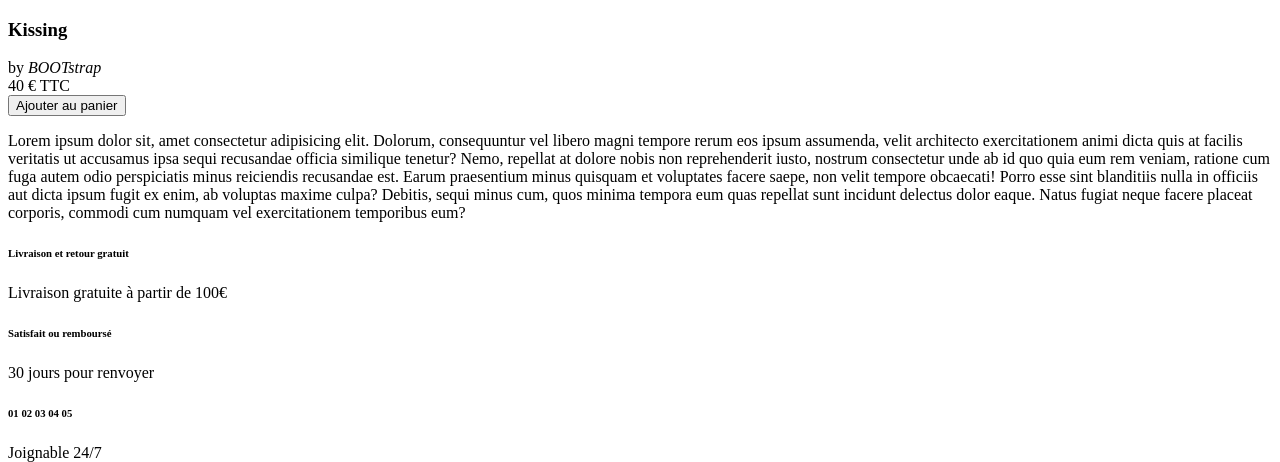
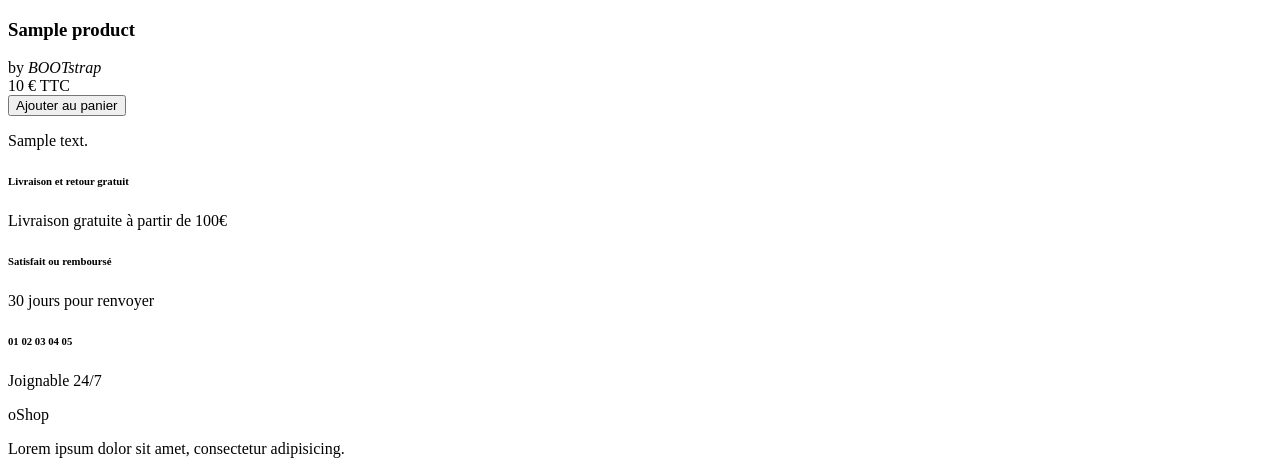
Before and after one commit to jimmy-martin/e-commerce-frontoffice, a PHP site: template app/views/product.details.tpl.php in a window 1280 px wide. Shown: the part 456-918 px from the top of the page. Run offline with PHP 8.4, Linux system fonts and the light colour scheme; the template is opened without the code that fills it: most values are stand-ins (such as "Sample title", 1, 10 or a date in 2020).

Commit message:
dynamisation page produit (sauf nom de la marque du produit)

```diff
--- a/app/controllers/CatalogController.php
+++ b/app/controllers/CatalogController.php
@@ -54,9 +54,11 @@
         $product = $productModel->find($params['id']);
 
         // dump($params);
-        // dump($product);
+        dump($product);
         // dump($productModel->findAll());
 
-        $this->show('product.details');
+        $this->show('product.details', [
+            'product' => $product
+        ]);
     }
 }
--- a/app/views/product.details.tpl.php
+++ b/app/views/product.details.tpl.php
@@ -16,24 +16,27 @@
       <div class="col-lg-6 col-sm-12">
         <div class="product-image">
           <a href="detail.html" class="product-hover-overlay-link">
-              <img src="<?= $absoluteURL ?>/assets/images/produits/1-kiss.jpg" alt="product" class="img-fluid">
+            <img src="<?= $absoluteURL ?>/<?= $viewVars['product']->getPicture() ?>" alt="product" class="img-fluid">
           </a>
         </div>
       </div>
       <div class="col-lg-6 col-sm-12">
         <div class="mb-3">
-            <h3 class="h3 text-uppercase mb-1">Kissing</h3>
+          <h3 class="h3 text-uppercase mb-1"><?= $viewVars['product']->getName() ?></h3>
           <div class="text-muted">by <em>BOOTstrap</em></div>
           <div>
+            <!-- Je dynamise l'affichage de la note  -->
+            <?php for ($i = 1; $i <= 5; $i++) :
+              if ($i <= $viewVars['product']->getRate()) : ?>
                 <i class="fa fa-star"></i>
-              <i class="fa fa-star"></i>
-              <i class="fa fa-star"></i>
-              <i class="fa fa-star"></i>
+              <?php else : ?>
                 <i class="fa fa-star-o"></i>
+              <?php endif ?>
+            <?php endfor ?>
           </div>
         </div>
         <div class="my-2">
-            <div class="text-muted"><span class="h4">40 €</span> TTC</div>
+          <div class="text-muted"><span class="h4"><?= $viewVars['product']->getPrice() ?> €</span> TTC</div>
         </div>
         <div class="product-action-buttons">
           <form action="" method="post">
@@ -43,7 +46,7 @@
         </div>
         <div class="mt-5">
           <p>
-              Lorem ipsum dolor sit, amet consectetur adipisicing elit. Dolorum, consequuntur vel libero magni tempore rerum eos ipsum assumenda, velit architecto exercitationem animi dicta quis at facilis veritatis ut accusamus ipsa sequi recusandae officia similique tenetur? Nemo, repellat at dolore nobis non reprehenderit iusto, nostrum consectetur unde ab id quo quia eum rem veniam, ratione cum fuga autem odio perspiciatis minus reiciendis recusandae est. Earum praesentium minus quisquam et voluptates facere saepe, non velit tempore obcaecati! Porro esse sint blanditiis nulla in officiis aut dicta ipsum fugit ex enim, ab voluptas maxime culpa? Debitis, sequi minus cum, quos minima tempora eum quas repellat sunt incidunt delectus dolor eaque. Natus fugiat neque facere placeat corporis, commodi cum numquam vel exercitationem temporibus eum?
+            <?= $viewVars['product']->getDescription() ?>
           </p>
         </div>
       </div>
```
Lines whose indentation alone changed are shown as unchanged.
